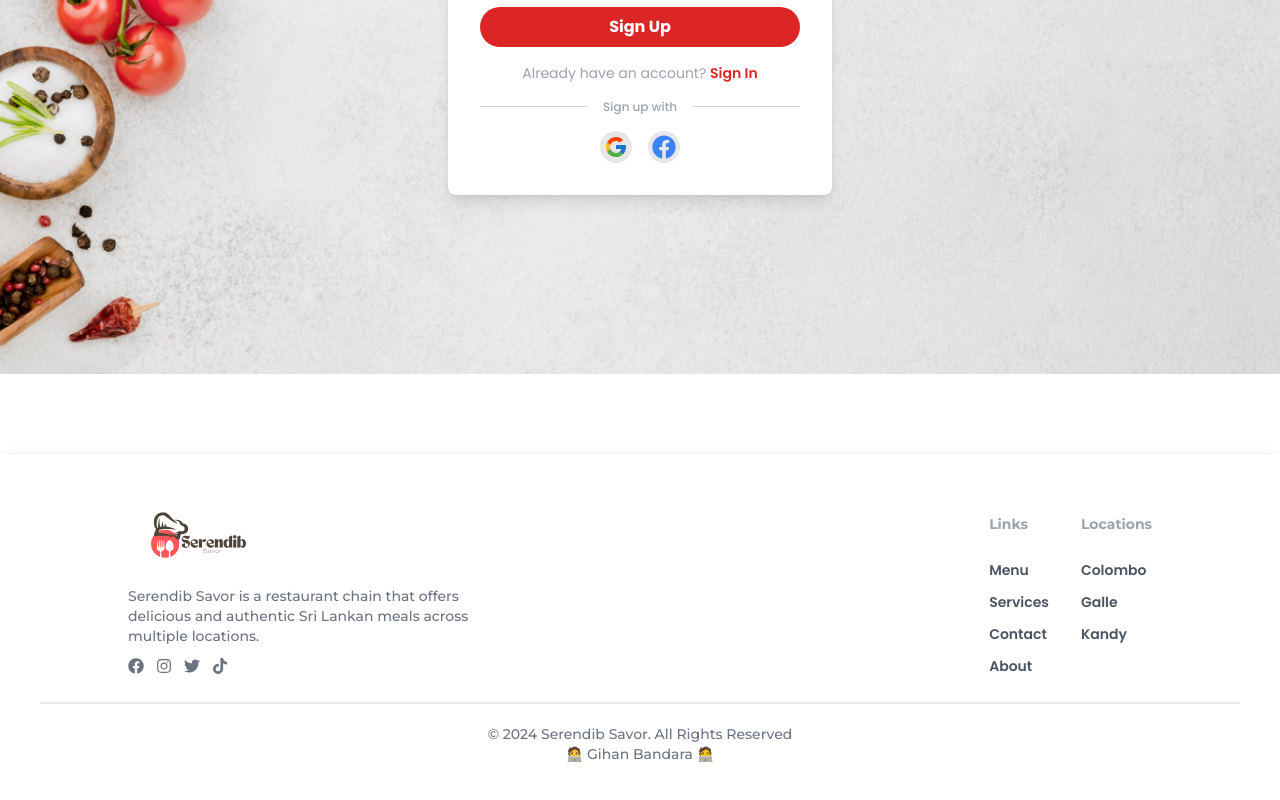
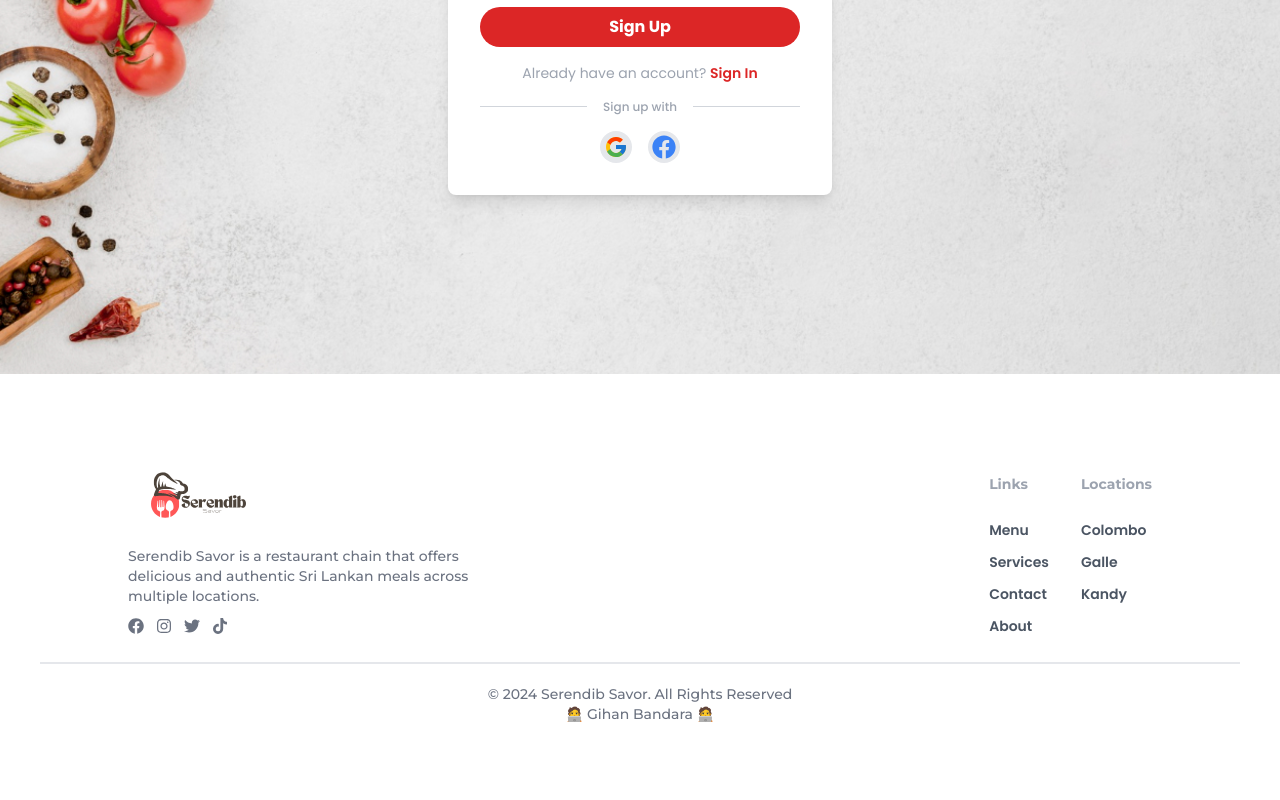
Before and after one commit to gihanbandaraa/restaurant-web-frontend, a React (Vite) app: page /sign-up in a window 1280 px wide. Shown: the part 549-1349 px from the top of the page. Built offline with nearby package versions, Linux system fonts and the light colour scheme; no server answers.

Commit message:
update footer

```diff
--- a/src/App.jsx
+++ b/src/App.jsx
@@ -5,6 +5,7 @@ import SignIn from "./pages/SignIn";
 import SignUp from "./pages/SignUp";
 import NavBar from "./components/NavBar";
 import Footer from "./components/Footer";
+import Menu from "./components/Menu";
 
 function App() {
   return (
@@ -12,6 +13,7 @@ function App() {
       <NavBar />
       <Routes>
         <Route path="/" element={<Home />} />
+        <Route path="/menu" element={<Menu />} />
         <Route path="/sign-in" element={<SignIn />} />
         <Route path="/sign-up" element={<SignUp />} />
       </Routes>
--- a/src/components/Footer.jsx
+++ b/src/components/Footer.jsx
@@ -4,7 +4,7 @@ import { FaFacebook, FaInstagram, FaTiktok, FaTwitter } from "react-icons/fa";
 const Footer = () => {
   const currentYear = new Date().getFullYear();
   return (
-    <footer className="mt-20 shadow-lg  shadow-black p-10">
+    <footer className=" shadow-2xl  shadow-black py-20 px-10">
       <div className="max-w-screen-lg mx-auto  flex flex-col md:flex-row justify-between ">
         {/* Left Side */}
         <div className="md:w-1/3 ">
--- /dev/null
+++ b/src/components/Menu.jsx
@@ -0,0 +1,9 @@
+import React from 'react'
+
+const Menu = () => {
+  return (
+    <div className='min-h-screen'>Menu</div>
+  )
+}
+
+export default Menu
```
